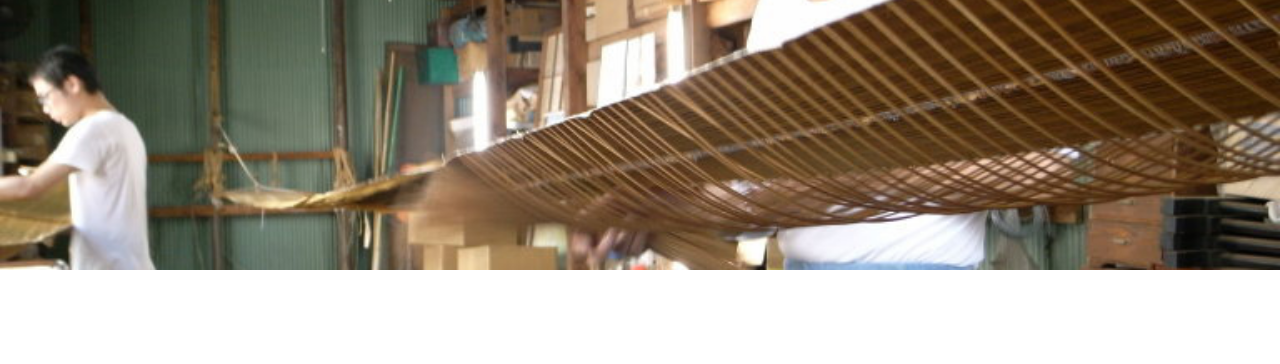
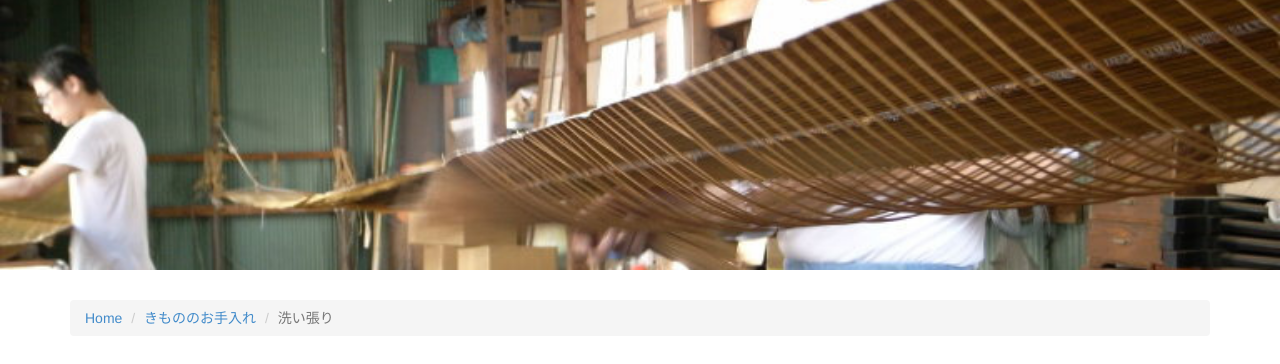
Before and after one commit to darumaya/darumaya, a website: page www.darumaya-gofuku.jp/dist/araihari.html in a window 1280 px wide. Shown: the part 190-554 px from the top of the page. Drawn offline with Linux system fonts and the light colour scheme.

Commit message:
パンくずを追加

```diff
--- a/www.darumaya-gofuku.jp/dist/araihari.html
+++ b/www.darumaya-gofuku.jp/dist/araihari.html
@@ -72,6 +72,14 @@
     </div>
 </section>
 
+<section class="container section-breadcrumb">
+    <ol class="breadcrumb">
+        <li><a href="./">Home</a></li>
+        <li><a href="#">きもののお手入れ</a></li>
+        <li class="active">洗い張り</li>
+    </ol>
+</section>
+
 
 
 <script src="js/jquery-1.11.1.min.js"></script>
```
